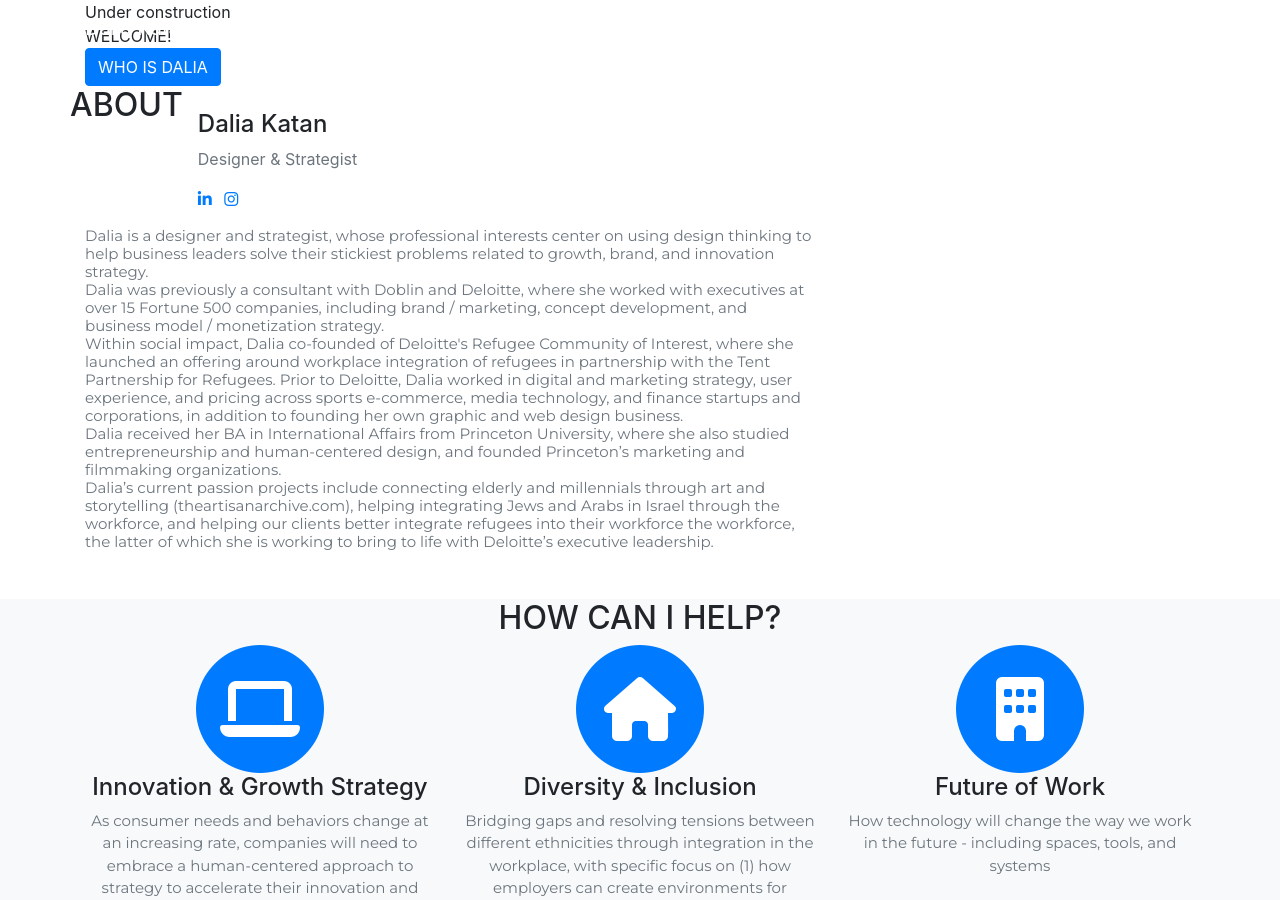
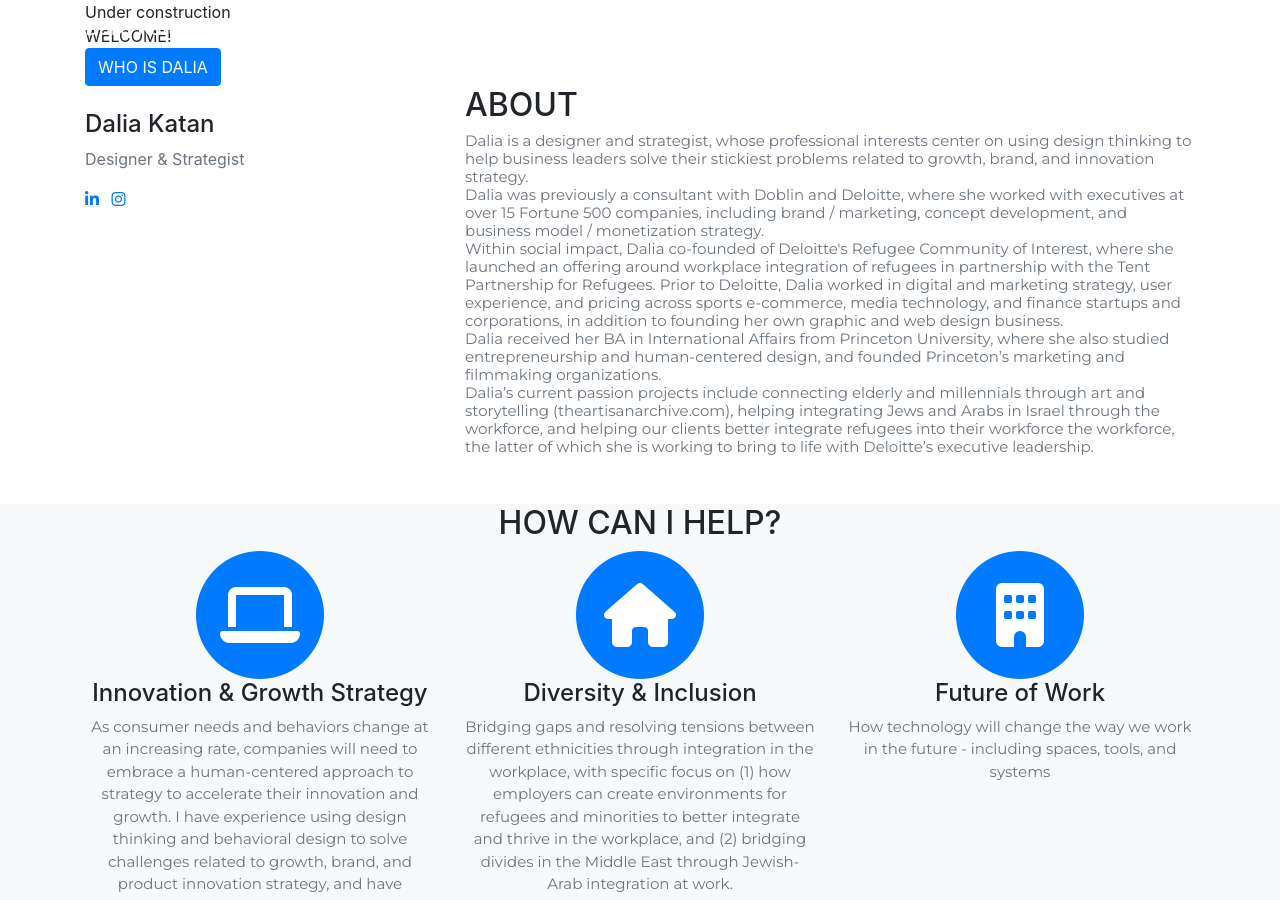
Before and after one commit to dalkat/dalkat.github.io, a Jekyll site: the page built from index.md, in a window 1280 px wide and 900 px high. Built offline with Jekyll 4.4.1, drawn with Linux system fonts in a browser that asks for light colours; nearby versions of some CDN libraries; some web fonts are replaced; library files that are not in the unit come from our copies.

Commit message:
undo about

```diff
--- a/_layouts/home.html
+++ b/_layouts/home.html
@@ -21,8 +21,6 @@ layout: default
     <section id="about">
       <div class="container">
         <div class="row">
-          <h2 class="section-heading text-uppercase">
-          {{ site.data.home.about.heading }}</h2>
           {%- for member in site.data.home.team.members -%}
           {% assign ws = '' %}
           <div class="col-sm-4">
@@ -46,6 +44,7 @@ layout: default
           {%- endfor -%}
         {% assign ws = '' %}
           <div class="col-sm-8 text-left">
+            <h2 class="section-heading text-uppercase">{{ site.data.home.about.heading }}</h2>
             <h3 class="section-subheading text-muted" style="font-size:15px; font-family:'Montserrat', 'Helvetica Neue', Helvetica, Arial, sans-serif;">{{ site.data.home.about.subheading  }}</h3>
           </div>
         </div>
```
